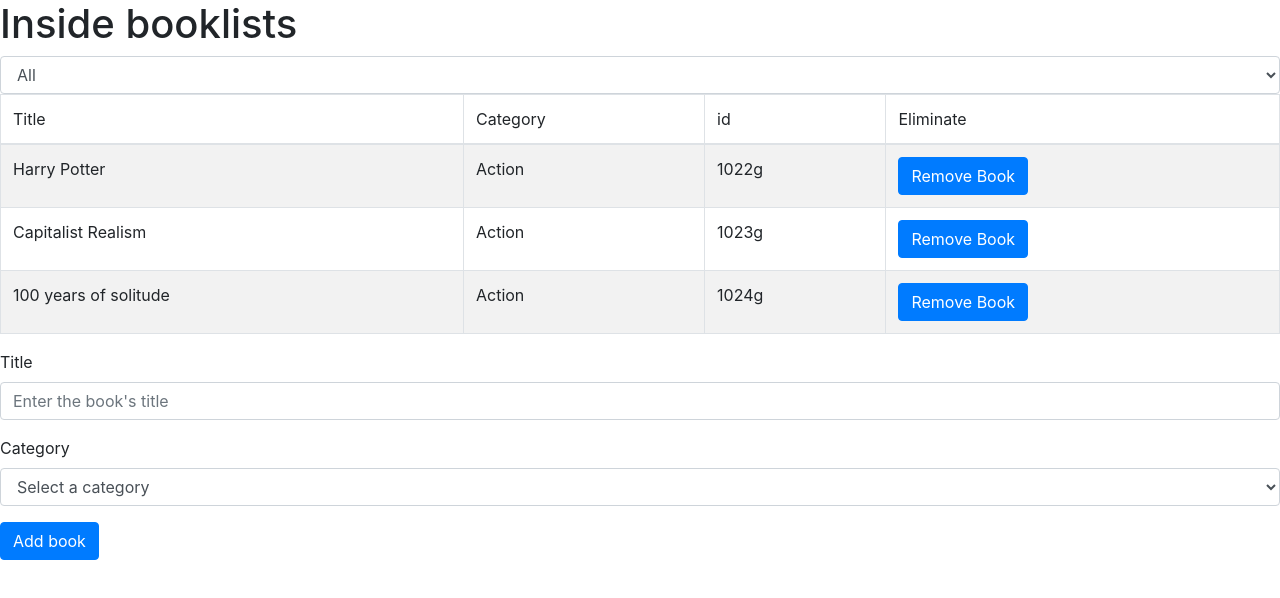
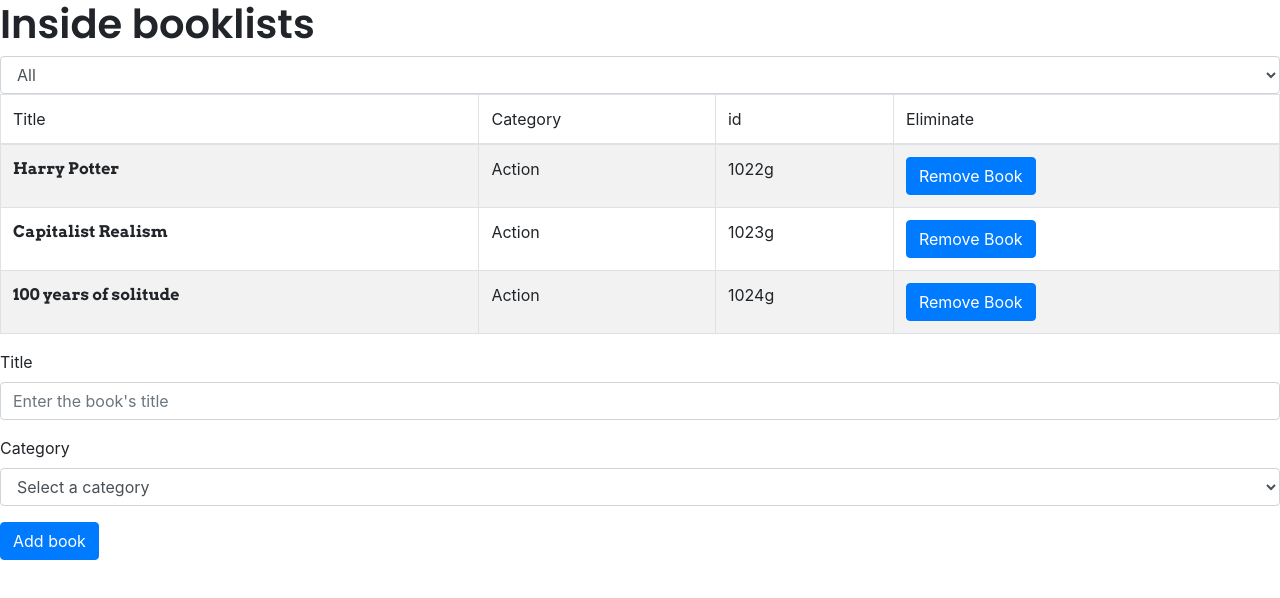
Before and after one commit to leonmezu1/superbookstore, a React (Create React App) app: page / in a window 1280 px wide. Shown: the top 598 px of the page. Built offline with nearby package versions, Linux system fonts and the light colour scheme.

Commit message:
Found fonts for styling.

```diff
--- a/src/containers/BooksList.js
+++ b/src/containers/BooksList.js
@@ -16,7 +16,7 @@
 
   return (
     <div>
-      <h1>Inside booklists</h1>
+      <h1 className="header">Inside booklists</h1>
       <CategoryFilter handleFilterChange={handleFilterChange} />
       <Table striped bordered hover>
         <thead>
--- a/src/index.css
+++ b/src/index.css
@@ -1,27 +1,10 @@
-body {
-  margin: 0;
-  font-family:
-    -apple-system,
-    BlinkMacSystemFont,
-    'Segoe UI',
-    'Roboto',
-    'Oxygen',
-    'Ubuntu',
-    'Cantarell',
-    'Fira Sans',
-    'Droid Sans',
-    'Helvetica Neue',
-    sans-serif;
-  -webkit-font-smoothing: antialiased;
-  -moz-osx-font-smoothing: grayscale;
+@import url('https://fonts.googleapis.com/css2?family=Poppins:wght@600&display=swap');
+@import url('https://fonts.googleapis.com/css2?family=Arvo:wght@700&display=swap');
+
+.header {
+  font-family: 'Poppins', sans-serif;
 }
 
-code {
-  font-family:
-    source-code-pro,
-    Menlo,
-    Monaco,
-    Consolas,
-    'Courier New',
-    monospace;
+.title {
+  font-family: 'Arvo', serif;
 }
```
